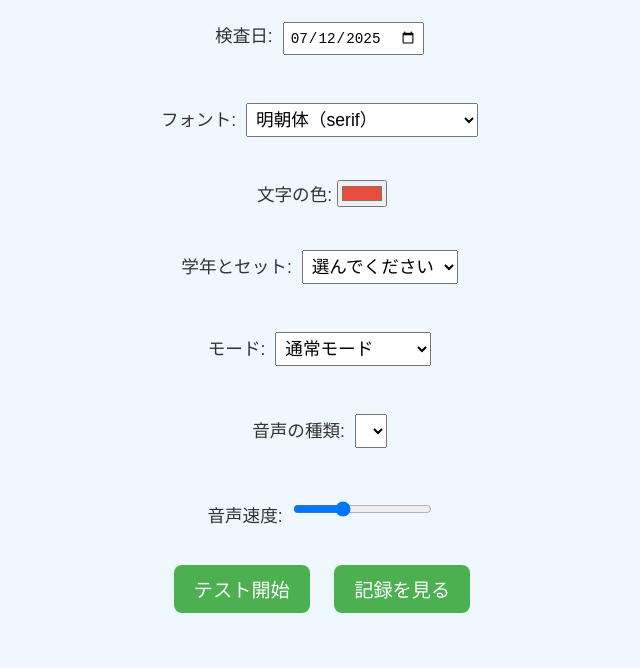
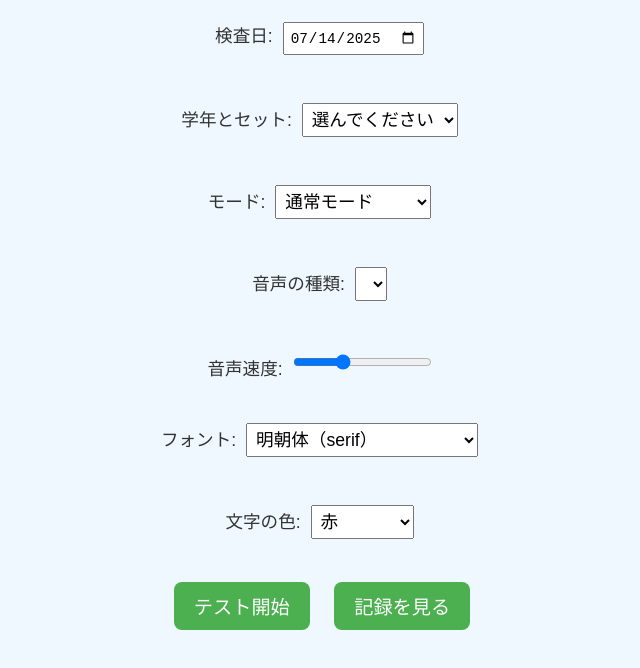
Before and after one commit to otkszk/kanji-test, a plain HTML site: page index.html in a window 1280 px wide. Shown: the part 98-766 px from the top of the page, without its empty margins (318-958 px from the left). Drawn offline with Linux system fonts and the light colour scheme.

Commit message:
Update index.html

```diff
--- a/index.html
+++ b/index.html
@@ -8,18 +8,7 @@
 <body>
     <h1>漢字読みテスト</h1>
     <div id="setup">
-        <label>検査日: <input type="date" id="test-date" value="2025-07-12"></label><br>
-<label>フォント:
-    <select id="font-select">
-        <option value="serif">明朝体（serif）</option>
-        <option value="sans-serif">ゴシック体（sans-serif）</option>
-        <option value="monospace">等幅（monospace）</option>
-        <option value="cursive">筆記体（cursive）</option>
-    </select>
-</label><br>
-<label>文字の色:
-    <input type="color" id="color-picker" value="#e74c3c">
-</label><br>
+        <label>検査日: <input type="date" id="test-date" value="2025-07-14"></label><br>
         <label>学年とセット:
             <select id="grade-set">
                 <option value="">選んでください</option>
@@ -49,23 +38,48 @@
         <label>音声速度:
             <input type="range" id="rate" min="0.5" max="2" step="0.1" value="1">
         </label><br>
+        <label>フォント:
+            <select id="font-select">
+                <option value="serif">明朝体（serif）</option>
+                <option value="sans-serif">ゴシック体（sans-serif）</option>
+                <option value="monospace">等幅（monospace）</option>
+                <option value="cursive">筆記体（cursive）</option>
+            </select>
+        </label><br>
+        <label>文字の色:
+            <select id="color-picker">
+                <option value="#e74c3c">赤</option>
+                <option value="#2c3e50">黒</option>
+                <option value="#2980b9">青</option>
+                <option value="#27ae60">緑</option>
+                <option value="#f39c12">オレンジ</option>
+                <option value="#8e44ad">紫</option>
+                <option value="#d35400">茶</option>
+                <option value="#1abc9c">水色</option>
+                <option value="#7f8c8d">グレー</option>
+                <option value="#000000">真っ黒</option>
+            </select>
+        </label><br>
         <button onclick="startTest()">テスト開始</button>
         <button onclick="showHistory()">記録を見る</button>
     </div>
 
     <div id="quiz" style="display:none;">
         <div id="question-box">
-            <div id="reading" style="font-size: 1.5em; color: #34495e;"></div>
-            <h2 id="kanji"></h2>
+            <div id="reading" style="font-size: 2em; min-height: 1.5em; margin-bottom: 10px;"></div>
+            <h2 id="kanji" style="font-size: 6em;"></h2>
             <button onclick="answer(true)">○ 読めた</button>
-            <button onclick="answer(false)">× 読めなかった</button>
+            <button onclick="answer(false)">× 読めなかった</button><br>
+            <progress id="progress-bar" value="0" max="100" style="width: 100%; height: 20px; margin-top: 20px;"></progress><br>
+            <button onclick="interruptTest()">中断</button>
         </div>
     </div>
 
     <div id="result" style="display:none;">
         <h2>結果</h2>
-        <p id="score"></p>
+        <p id="score" style="font-size: 2em;"></p>
         <p id="missed"></p>
+        <div id="history-table-area"></div>
         <button onclick="saveResult()">記録を保存</button>
         <button onclick="location.reload()">もう一度</button>
     </div>
```
